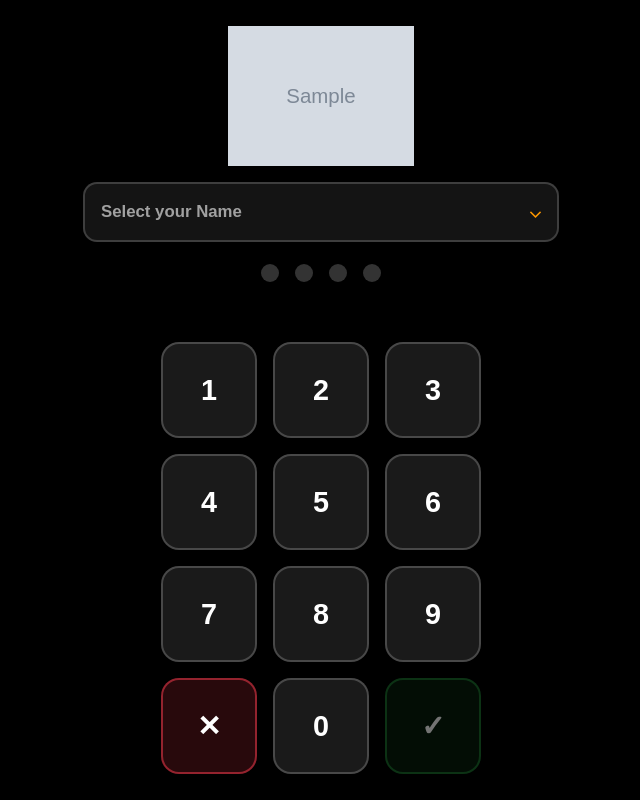
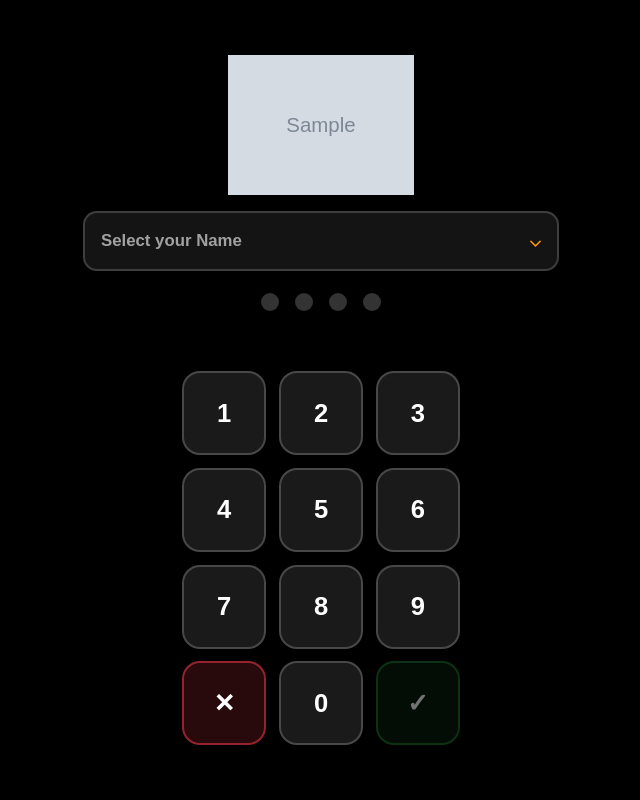
Before and after one commit to EusocialDev/hosthub, a Django app: a page that uses test_1/testendpoint/templates/testendpoint/login.html in a window 1024 px wide. Shown: the whole page, without its empty margins (191-831 px from the left). Run offline with Django 5.2, Linux system fonts and the light colour scheme; tables that the repository leaves empty hold one stand-in row (values such as "Sample post"); grey boxes marked "Sample" are stand-in pictures.

Commit message:
resized keypad keys size on ipad

```diff
--- a/test_1/testendpoint/static/testendpoint/css/login.css
+++ b/test_1/testendpoint/static/testendpoint/css/login.css
@@ -400,12 +400,12 @@ body.login-page {
     }
 
     .keypad {
-        grid-template-columns: repeat(3, minmax(82px, 96px));
-        gap: 1rem;
+        grid-template-columns: repeat(3, minmax(70px, 84px));
+        gap: 0.8rem;
     }
 
     .keypad-btn {
-        font-size: 1.8rem;
+        font-size: 1.6rem;
         border-radius: 18px;
     }
 }
```
